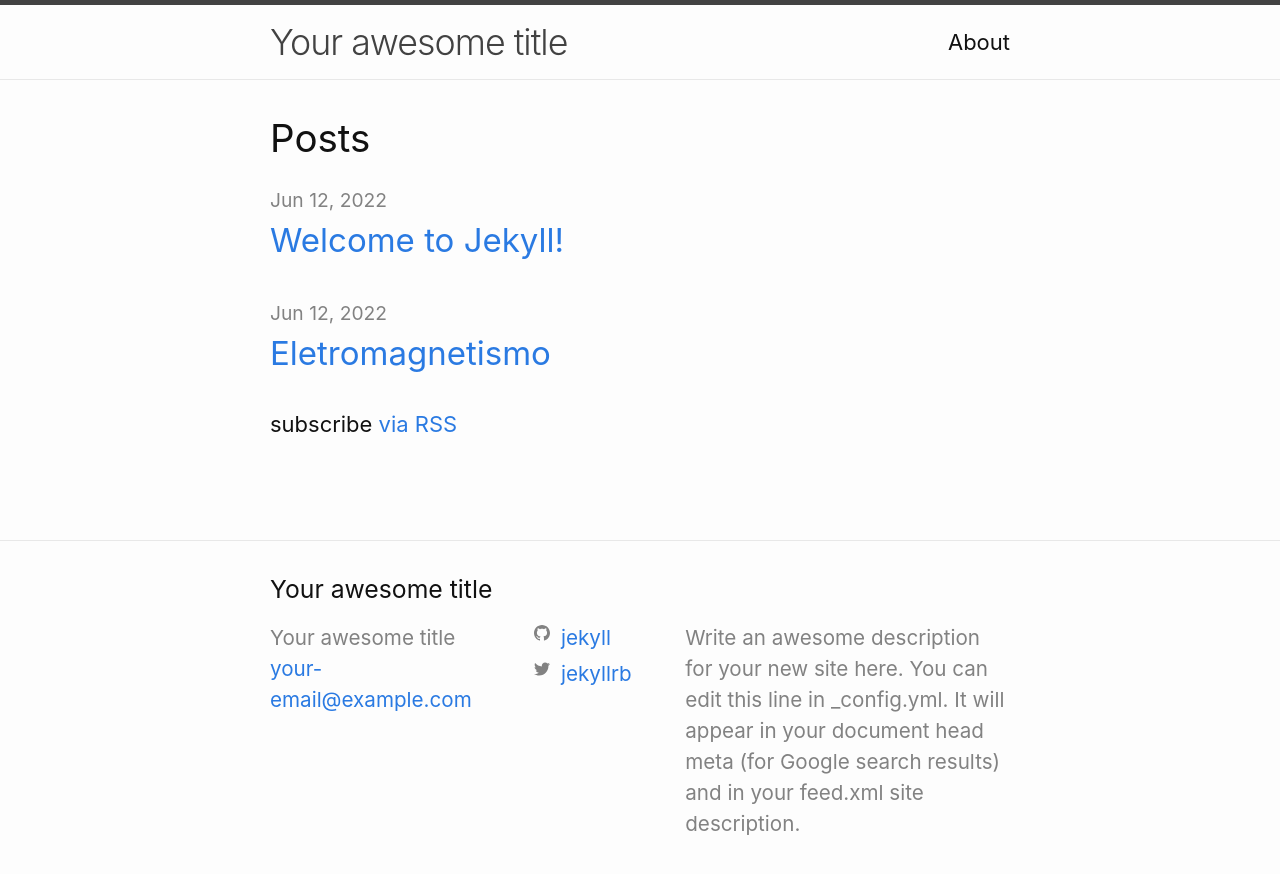
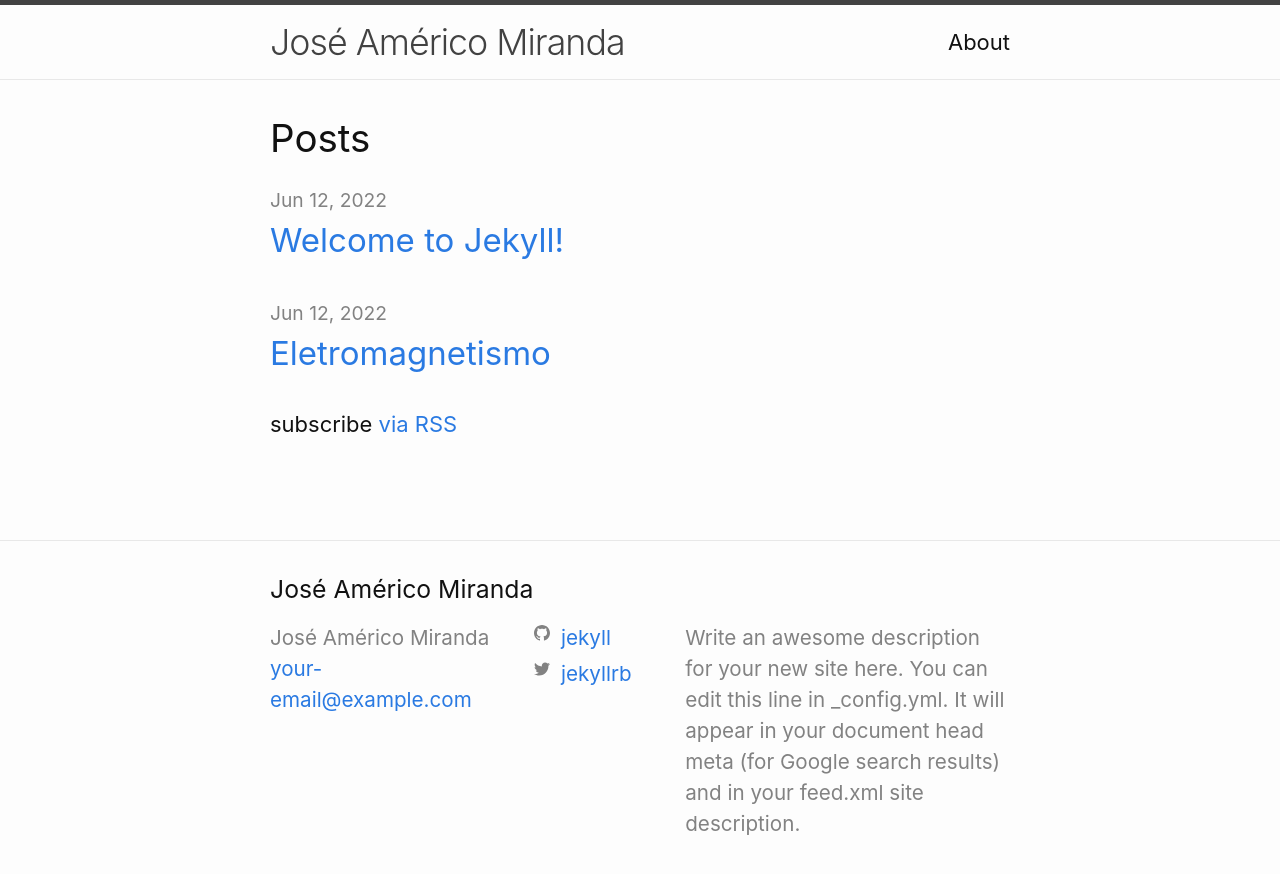
Before and after one commit to jamericomiranda/jamericomiranda.github.io, a Jekyll site: the page built from index.markdown, in a window 1280 px wide. Shown: the top 874 px of the page. Built offline with Jekyll 4.4.1, drawn with Linux system fonts in a browser that asks for light colours.

Commit message:
Update _config.yml

```diff
--- a/_config.yml
+++ b/_config.yml
@@ -18,7 +18,7 @@
 # You can create any custom variable you would like, and they will be accessible
 # in the templates via {{ site.myvariable }}.
 
-title: Your awesome title
+title: José Américo Miranda
 email: your-email@example.com
 description: >- # this means to ignore newlines until "baseurl:"
   Write an awesome description for your new site here. You can edit this
```
